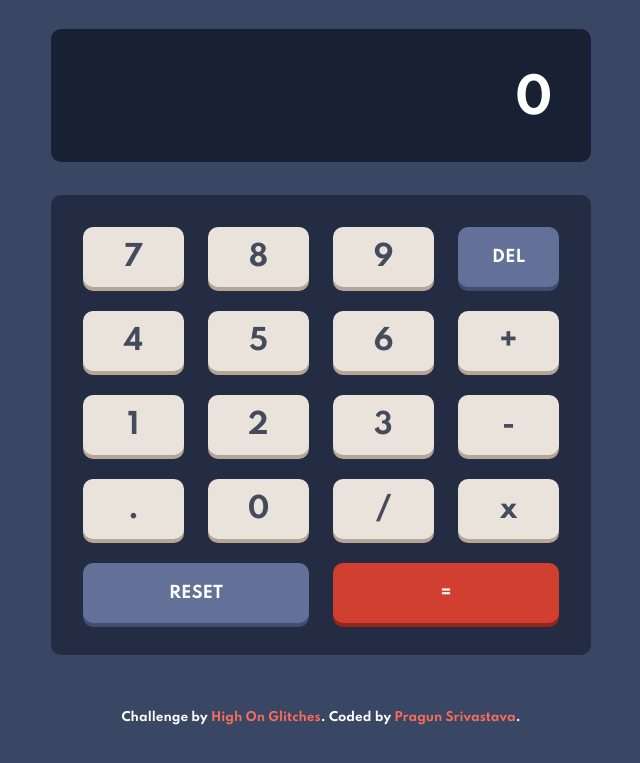
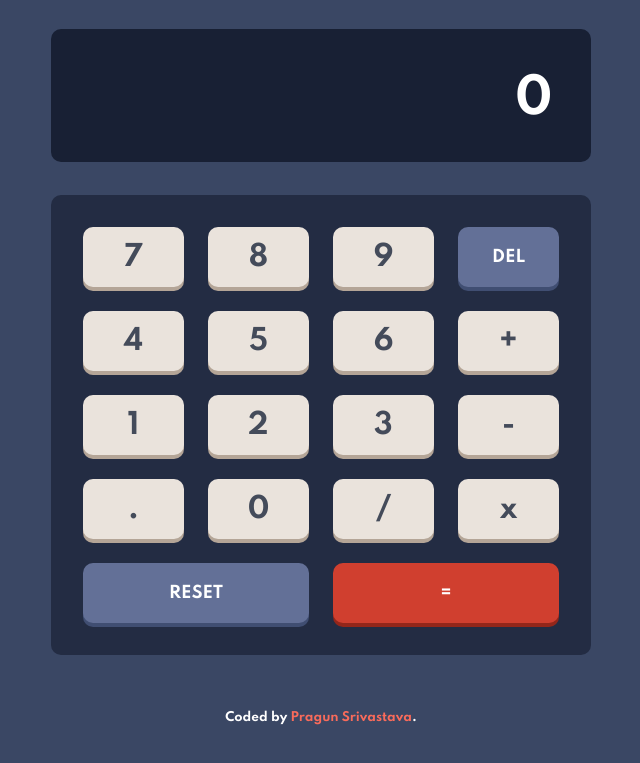
Before and after one commit to pragsssrv/Calculator, a plain HTML site: page index.html in a window 1280 px wide. Shown: the part 135-898 px from the top of the page, without its empty margins (319-959 px from the left). Drawn offline with Linux system fonts and the light colour scheme.

Commit message:
Updated Output Images

```diff
--- a/index.html
+++ b/index.html
@@ -63,7 +63,6 @@
   </div> <!-- end container -->
 
   <div class="attribution">
-    <div>Challenge by <a href="https://www.frontendmentor.io?ref=challenge" target="_blank" rel="noopener">High On Glitches</a>.</div>
     <div>Coded by <a href="mailto:prag2403@gmail.com">Pragun Srivastava</a>.</div>
   </div>
   <!-- Script -->
```
Also changed, not shown: design/Screenshot 2025-01-03 135940.png (added), design/Screenshot 2025-01-03 135951.png (added), design/Screenshot 2025-01-03 140002.png (added).
